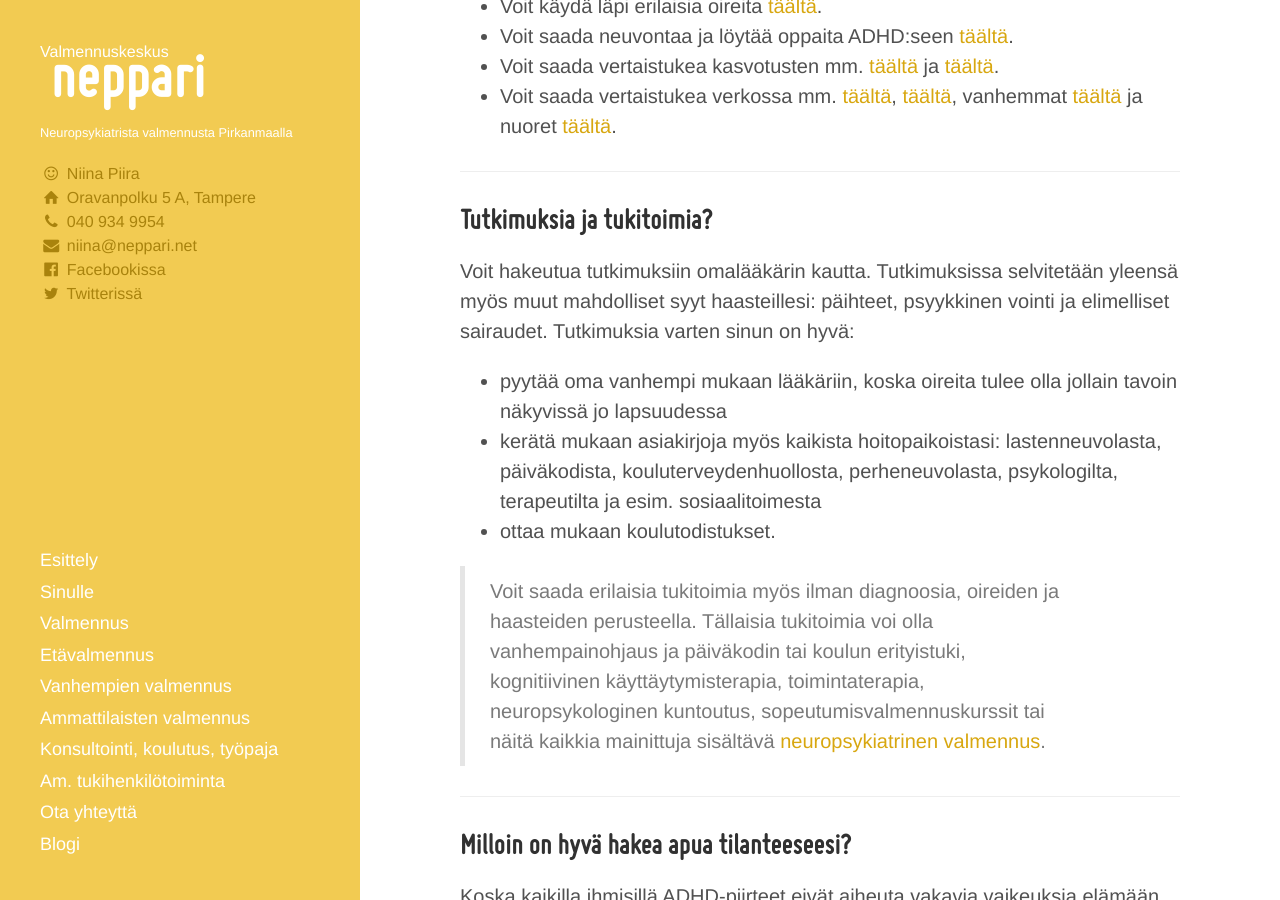
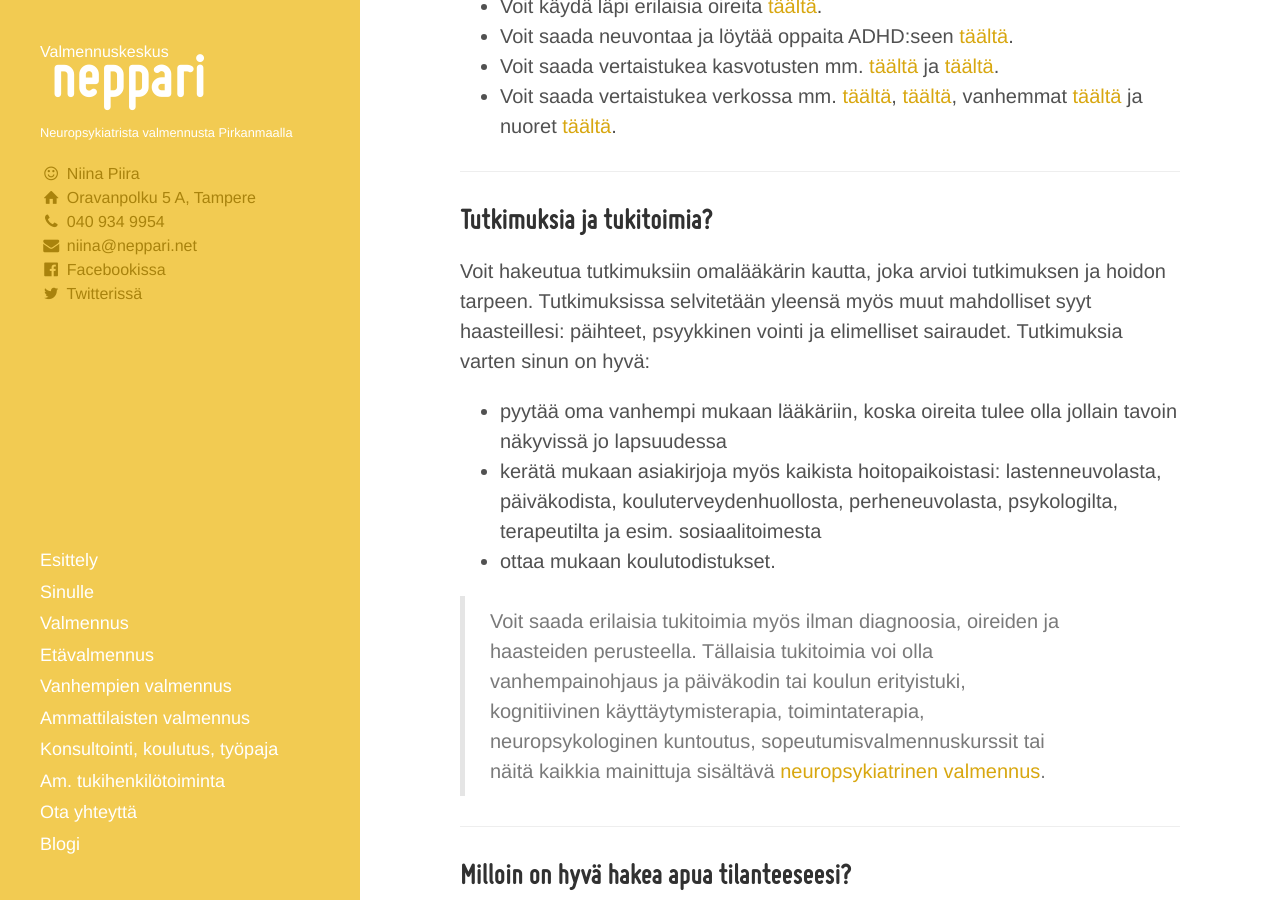
Before and after one commit to niinapiira/neppari.net, a Jekyll site: the page built from pieni-adhd-infopaketti.md, in a window 1280 px wide and 900 px high, scrolled down 1938 px. Built offline with Jekyll 4.4.1, drawn with Linux system fonts in a browser that asks for light colours.

Commit message:
Updated pieni-adhd-infopaketti.md

```diff
--- a/pieni-adhd-infopaketti.md
+++ b/pieni-adhd-infopaketti.md
@@ -63,7 +63,7 @@ ___
 
 ## Tutkimuksia ja tukitoimia?
 
-Voit hakeutua tutkimuksiin omalääkärin kautta. Tutkimuksissa selvitetään yleensä myös muut mahdolliset syyt haasteillesi: päihteet, psyykkinen vointi ja elimelliset sairaudet. Tutkimuksia varten sinun on hyvä:
+Voit hakeutua tutkimuksiin omalääkärin kautta, joka arvioi tutkimuksen ja hoidon tarpeen. Tutkimuksissa selvitetään yleensä myös muut mahdolliset syyt haasteillesi: päihteet, psyykkinen vointi ja elimelliset sairaudet. Tutkimuksia varten sinun on hyvä:
 
 * pyytää oma vanhempi mukaan lääkäriin, koska oireita tulee olla jollain tavoin näkyvissä jo lapsuudessa
 * kerätä mukaan asiakirjoja myös kaikista hoitopaikoistasi: lastenneuvolasta, päiväkodista, kouluterveydenhuollosta, perheneuvolasta, psykologilta, terapeutilta ja esim. sosiaalitoimesta
```
